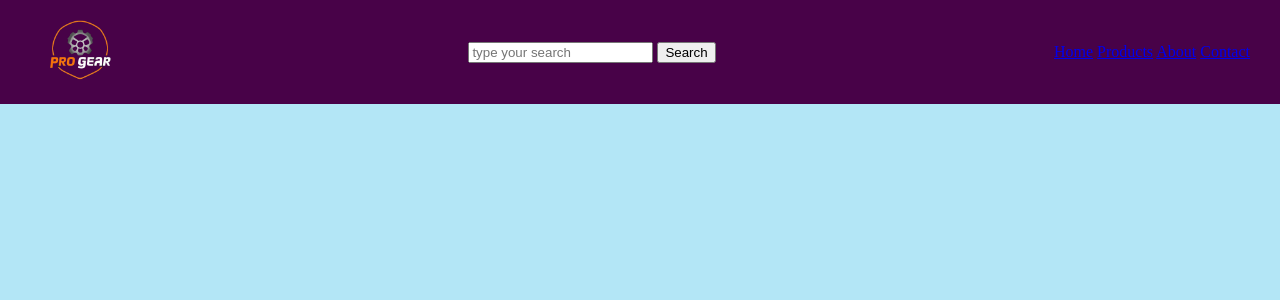
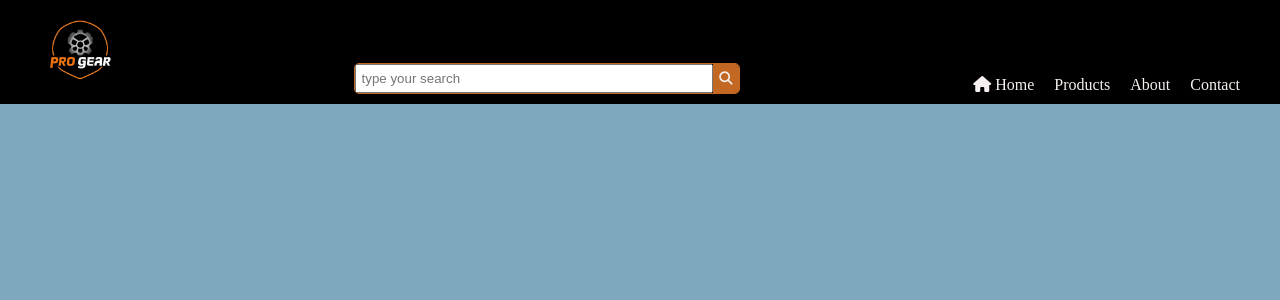
Before and after one commit to tayavelino/classWebsite2025, a PHP site: page / in a window 1280 px wide. Shown: the top 300 px of the page. Run offline with PHP 8.4, Linux system fonts and the light colour scheme.

Commit message:
added icons and colours

```diff
--- a/index.html
+++ b/index.html
@@ -8,6 +8,8 @@
     <!-- icon for page -->
     <link rel="icon" href="icon-transparent.png">
     <link rel="stylesheet" href="styles.css">
+    <meta name="viewport" content="width=device-width,initial-scale=1">
+    <link rel="stylesheet" href="https://cdnjs.cloudflare.com/ajax/libs/font-awesome/6.7.2/css/all.min.css" integrity="sha512-Evv84Mr4kqVGRNSgIGL/F/aIDqQb7xQ2vcrdIwxfjThSH8CSR7PBEakCr51Ck+w+/U6swU2Im1vVX0SVk9ABhg==" crossorigin="anonymous" referrerpolicy="no-referrer" />
 </head>
 
 <body>
@@ -18,11 +20,14 @@
         <form id="search">
             <input type="search" name="search" placeholder="type your search">
             <button type="submit" name="search-button">
-                Search
+                <i class="fa-solid fa-magnifying-glass"></i>
             </button>
         </form>
-        <nav>
-            <a href="index.html">Home</a>
+        <nav class="main-navigation">
+            <a href="index.html">
+                <i class="fa-solid fa-house"></i>
+                Home
+            </a>
             <a href="products.html">Products</a>
             <a href="about.html">About</a>
             <a href="contact.html">Contact</a>
--- a/styles.css
+++ b/styles.css
@@ -1,15 +1,64 @@
+:root {
+    /* CSS HSL */
+    --air-superiority-blue: hsla(201, 33%, 62%, 1);
+    --isabelline: hsla(20, 33%, 95%, 1);
+    --alloy-orange: hsla(26, 70%, 45%, 1);
+    --black: hsla(0, 0%, 0%, 1);
+}
+
 body {
-    background-color: #b3e6f6;
+    background-color: var(--air-superiority-blue);
     margin: 0px;
 }
+
 .logo {
     width: 100px;
 }
+
 .main-header {
-    background-color: #480248;
+    background-color: var(--black);
     display: flex;
     justify-content: space-between;
     align-items: center;
     padding-left: 30px;
     padding-right: 30px;
+    flex-wrap: wrap;
 }
+
+#search {
+    display: flex;
+    flex-direction: row;
+    min-width: 30vw;
+    max-width: 100vw;
+    border: 1px solid var(--alloy-orange);
+    border-radius: 5px;
+    overflow: hidden;
+    align-self: flex-end;
+    margin-bottom: 10px;
+}
+
+#search input {
+    flex: 1;
+    padding: 5px;
+}
+
+#search button {
+    padding: 5px;
+    background-color: var(--alloy-orange);
+    color: var(--isabelline);
+    border: 1px solid transparent;
+}
+
+.main-navigation {
+    display: flex;
+    flex-direction: row;
+    align-self: flex-end;
+}
+.main-navigation a {
+    color: var(--isabelline);
+    text-decoration: none;
+    padding: 10px;
+}
+.main-navigation a:hover {
+    background-color: var(--alloy-orange);
+}
```
